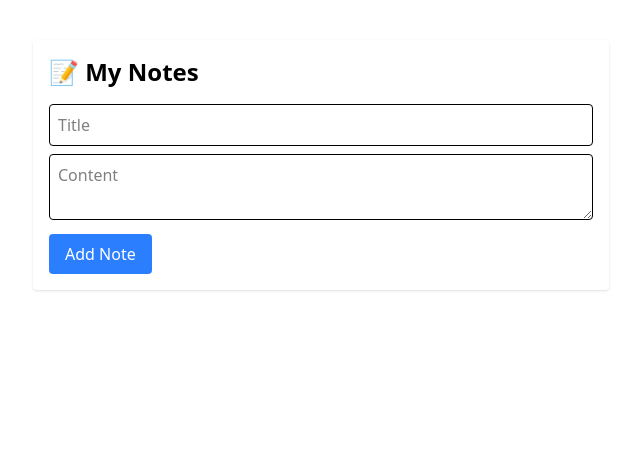
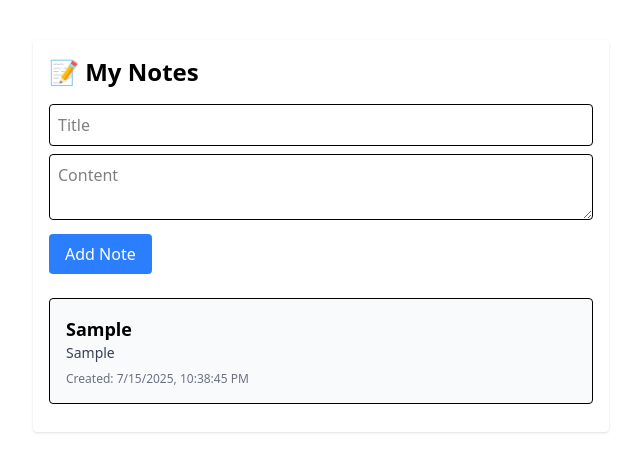
Before and after one commit to DanSev7/Notes-App, a React (Vite) app in the folder ts-notes-app/: page / in a window 1280 px wide. Both pictures are taken after typing "Sample", "Sample" into the empty fields and a click on the button "Add Note". Shown: the top 472 px of the page, without its empty margins (319-959 px from the left). Built offline with nearby package versions, Linux system fonts and the light colour scheme.

Commit message:
Display Notes Below the Form

```diff
--- a/ts-notes-app/src/App.tsx
+++ b/ts-notes-app/src/App.tsx
@@ -1,10 +1,11 @@
+import type { Note } from './types/note';
+import { NoteCard } from './components/NoteCard';
 import { useState } from 'react';
-import type { Note } from './types/note';
 import { v4 as uuidv4 } from 'uuid';
 
 function App() {
-  const [notes, setNotes] = useState<Note[]>([]); // 💡 notes is an array of Note
-  const [title, setTitle] = useState<string>(''); // 💡 explicitly typed
+  const [notes, setNotes] = useState<Note[]>([]);
+  const [title, setTitle] = useState<string>('');
   const [content, setContent] = useState<string>('');
 
   const handleAddNote = () => {
@@ -25,6 +26,8 @@ function App() {
   return (
     <div className="max-w-xl mx-auto mt-10 p-4 bg-white rounded shadow">
       <h1 className="text-2xl font-bold mb-4">📝 My Notes</h1>
+
+      {/* Input Form */}
       <input
         type="text"
         placeholder="Title"
@@ -44,6 +47,13 @@ function App() {
       >
         Add Note
       </button>
+
+      {/* Notes List */}
+      <div className="mt-6">
+        {notes.map((note) => (
+          <NoteCard key={note.id} note={note} />
+        ))}
+      </div>
     </div>
   );
 }
--- a/ts-notes-app/src/components/NoteCard.tsx
+++ b/ts-notes-app/src/components/NoteCard.tsx
@@ -0,0 +1,17 @@
+import type { Note } from '../types/note';
+
+interface NoteCardProps {
+  note: Note;
+}
+
+export const NoteCard: React.FC<NoteCardProps> = ({ note }) => {
+  return (
+    <div className="border p-4 rounded mb-3 bg-gray-50">
+      <h2 className="text-lg font-semibold">{note.title}</h2>
+      <p className="text-sm text-gray-700">{note.content}</p>
+      <p className="text-xs text-gray-500 mt-2">
+        Created: {note.createdAt.toLocaleString()}
+      </p>
+    </div>
+  );
+};
```
